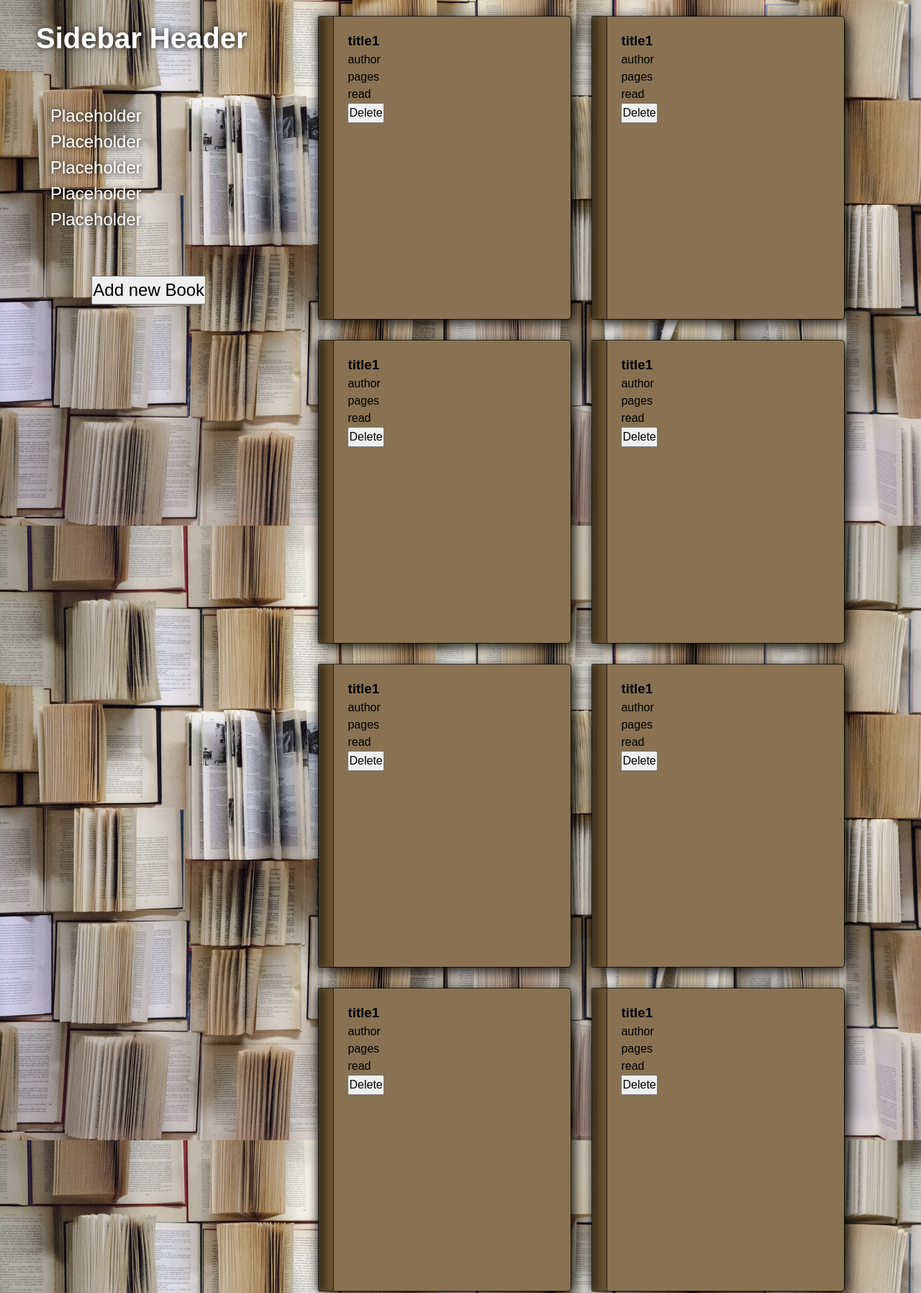
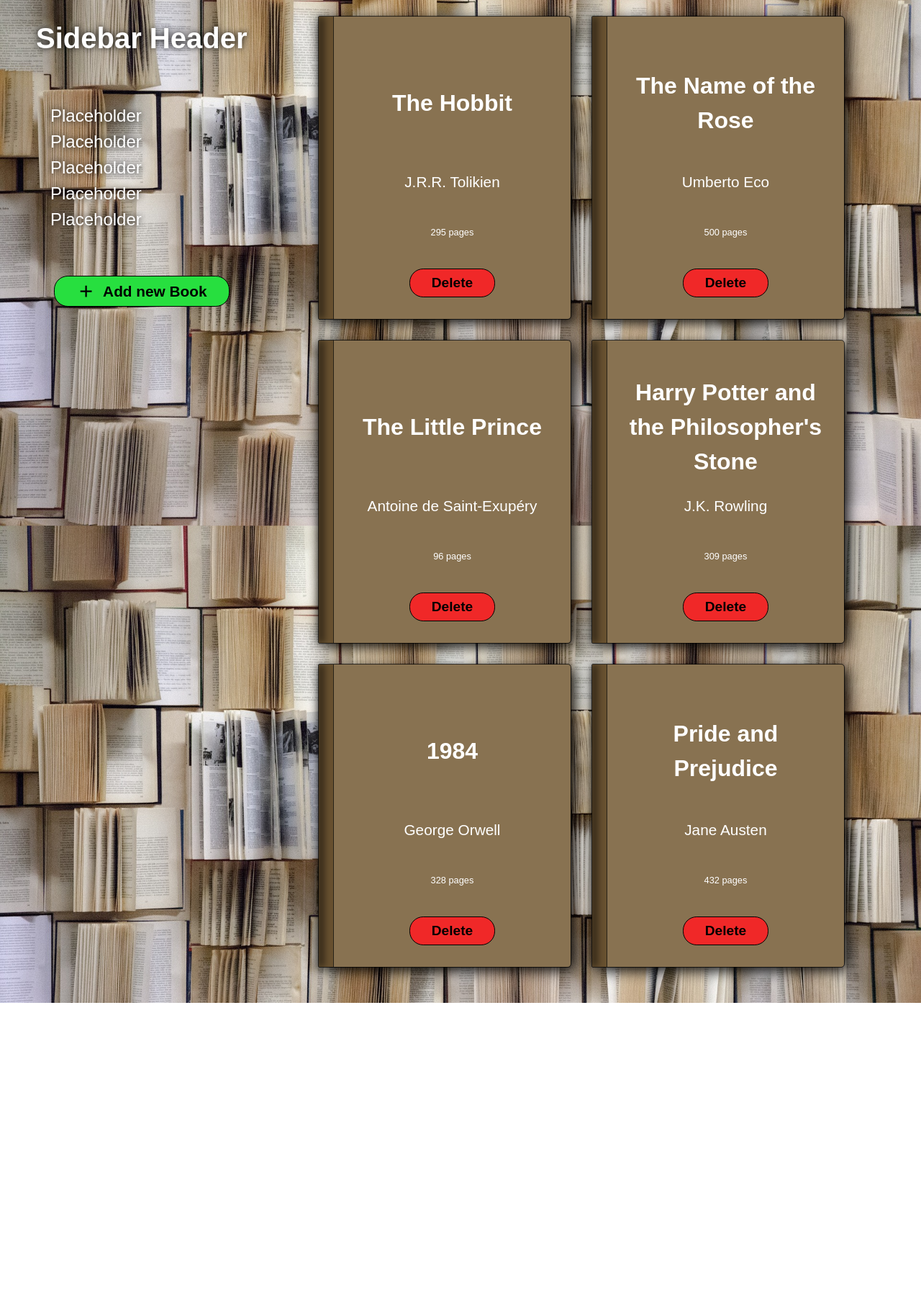
Before and after one commit to waechtler-hannes/library, a plain HTML site: page index.html in a window 1280 px wide. Shown: the part 123-1919 px from the top of the page at 72% size. After the commit the page ends 1516 px from the top, so only its background shows below. Drawn offline with Linux system fonts and the light colour scheme.

Commit message:
Add books from array to website
Changed layout of book-content.
Changed style of delete- and addBook-buttons.
Added book-content with javascript from the before created array.

```diff
--- a/index.html
+++ b/index.html
@@ -9,105 +9,25 @@
 </head>
 <body>
     <div class="website-layout">
-        <div class="main-content">
-            <div class="card">
-                <h3 class="title">title1</h3>
-                <p class="author">author</p>
-                <p class="pages">pages</p>
-                <p class="read">read</p>
-                <button type="button">Delete</button>
-            </div>
-            <div class="card">
-                <h3 class="title">title1</h3>
-                <p class="author">author</p>
-                <p class="pages">pages</p>
-                <p class="read">read</p>
-                <button type="button">Delete</button>
-            </div>
-            <div class="card">
-                <h3 class="title">title1</h3>
-                <p class="author">author</p>
-                <p class="pages">pages</p>
-                <p class="read">read</p>
-                <button type="button">Delete</button>
-            </div>
-            <div class="card">
-                <h3 class="title">title1</h3>
-                <p class="author">author</p>
-                <p class="pages">pages</p>
-                <p class="read">read</p>
-                <button type="button">Delete</button>
-            </div>
-            <div class="card">
-                <h3 class="title">title1</h3>
-                <p class="author">author</p>
-                <p class="pages">pages</p>
-                <p class="read">read</p>
-                <button type="button">Delete</button>
-            </div>
-            <div class="card">
-                <h3 class="title">title1</h3>
-                <p class="author">author</p>
-                <p class="pages">pages</p>
-                <p class="read">read</p>
-                <button type="button">Delete</button>
-            </div>
-            <div class="card">
-                <h3 class="title">title1</h3>
-                <p class="author">author</p>
-                <p class="pages">pages</p>
-                <p class="read">read</p>
-                <button type="button">Delete</button>
-            </div>
-            <div class="card">
-                <h3 class="title">title1</h3>
-                <p class="author">author</p>
-                <p class="pages">pages</p>
-                <p class="read">read</p>
-                <button type="button">Delete</button>
-            </div>
-            <div class="card">
-                <h3 class="title">title1</h3>
-                <p class="author">author</p>
-                <p class="pages">pages</p>
-                <p class="read">read</p>
-                <button type="button">Delete</button>
-            </div>
-            <div class="card">
-                <h3 class="title">title1</h3>
-                <p class="author">author</p>
-                <p class="pages">pages</p>
-                <p class="read">read</p>
-                <button type="button">Delete</button>
-            </div>
-            <div class="card">
-                <h3 class="title">title1</h3>
-                <p class="author">author</p>
-                <p class="pages">pages</p>
-                <p class="read">read</p>
-                <button type="button">Delete</button>
-            </div>
-            <div class="card">
-                <h3 class="title">title1</h3>
-                <p class="author">author</p>
-                <p class="pages">pages</p>
-                <p class="read">read</p>
-                <button type="button">Delete</button>
-            </div>
-        </div>
+        <div class="main-content"></div>
         <div class="sidebar">
             <div>
                 <h2>Sidebar Header</h2>
             </div>
             <div>
-                <p>Placeholder</p>
-                <p>Placeholder</p>
-                <p>Placeholder</p>
-                <p>Placeholder</p>
-                <p>Placeholder</p>
+                <p class="placeholder">Placeholder</p>
+                <p class="placeholder">Placeholder</p>
+                <p class="placeholder">Placeholder</p>
+                <p class="placeholder">Placeholder</p>
+                <p class="placeholder">Placeholder</p>
             </div>
             <div class="sidebar-button">
-                <p><button type="button">Add new Book</button></p>
+                <button type="button">
+                    <svg xmlns="http://www.w3.org/2000/svg" height="24px" viewBox="0 -960 960 960" width="24px" fill="currentColor">
+                        <path d="M440-440H200v-80h240v-240h80v240h240v80H520v240h-80v-240Z"/>
+                    </svg>
+                    <p>Add new Book</p>
+                </button>
             </div>
         </div>
         <div class="header">
--- a/script.js
+++ b/script.js
@@ -1,11 +1,11 @@
 const myLibrary = [];
 
 addBookToLibrary("The Hobbit", "J.R.R. Tolikien", 295, false);
-addBookToLibrary("Der Name der Rose", "Umberto Eco", 500, true);
-addBookToLibrary("Der kleine Prinz", "Antoine de Saint-Exupéry", 96, false);
-addBookToLibrary("Harry Potter und der Stein der Weisen", "J.K. Rowling", 309, false);
+addBookToLibrary("The Name of the Rose", "Umberto Eco", 500, true);
+addBookToLibrary("The Little Prince", "Antoine de Saint-Exupéry", 96, false);
+addBookToLibrary("Harry Potter and the Philosopher's Stone", "J.K. Rowling", 309, false);
 addBookToLibrary("1984", "George Orwell", 328, true);
-addBookToLibrary("Stolz und Vorurteil", "Jane Austen", 432, false);
+addBookToLibrary("Pride and Prejudice", "Jane Austen", 432, false);
 
 function Book(title, author, pages, read) {
     this.title = title;
@@ -21,10 +21,33 @@ function addBookToLibrary(title, author, pages, read) {
 function displayBooks(array) {
     const libraryDisplay = document.querySelector(".main-content")
     array.forEach(book => {
+        // Create needed Elements
         const bookElement = document.createElement("div");
-        bookElement.textContent = book.title;
+        const title = document.createElement("h3");
+        const author = document.createElement("p");
+        const pages = document.createElement("p");
+        const deleteButton = document.createElement("div");
+        const button = document.createElement("button");
+        // Add classes to Elements
+        bookElement.classList.add("book");
+        title.classList.add("title");
+        author.classList.add("author");
+        pages.classList.add("pages");
+        deleteButton.classList.add("delete-button");
+        button.classList.add("button");
+        // Add Text-Content
+        title.textContent = book.title;
+        author.textContent = book.author;
+        pages.textContent = book.pages + " pages";
+        button.textContent = "Delete";
+        // Append Elements
         libraryDisplay.appendChild(bookElement);
+        bookElement.appendChild(title);
+        bookElement.appendChild(author);
+        bookElement.appendChild(pages);
+        bookElement.appendChild(deleteButton);
+        deleteButton.appendChild(button);
     });
 }
 
-// displayBooks(myLibrary);
+displayBooks(myLibrary);
--- a/style.css
+++ b/style.css
@@ -20,6 +20,8 @@ input, button, textarea, select {
 
 /**********/
 
+/* Layout */
+
 .website-layout {
     display: grid;
     grid-template-areas:
@@ -29,6 +31,8 @@ input, button, textarea, select {
     background-image: url(./img/background.jpg);
     background-size: 100%;
 }
+
+/* Header */
 
 .header {
     grid-area: header;
@@ -47,6 +51,8 @@ input, button, textarea, select {
     font-size: 5rem;
 }
 
+/* Sidebar */
+
 .sidebar {
     grid-area: sidebar;
     position: sticky;
@@ -64,7 +70,7 @@ input, button, textarea, select {
     text-shadow: 0px 0px 10px black;
 }
 
-.sidebar p {
+.sidebar .placeholder {
     font-size: 1.5rem;
     text-shadow: 0px 0px 10px black;
     margin-left: 20px;
@@ -73,6 +79,30 @@ input, button, textarea, select {
 .sidebar .sidebar-button {
     justify-self: center;
 }
+
+.sidebar-button button {
+    font-size: 1.3rem;
+    padding: 5px 30px;
+    font-weight: bold;
+    border-radius: 1.2rem;
+    border: 1px solid black;
+    background-color: rgb(39, 223, 63);
+    display: flex;
+    align-items: center;
+    gap: 10px
+}
+
+.sidebar-button button:hover {
+    transform: scale(1.1);
+    cursor: pointer;
+}
+
+.sidebar-button svg {
+    height: 1.7rem;
+    width: 1.7rem;
+}
+
+/* Main-content */
 
 .main-content {
     grid-area: main-content;
@@ -83,8 +113,10 @@ input, button, textarea, select {
     padding: 50px;
 }
 
-.card {
-    padding: 20px;
+/* Books */
+
+.book {
+    padding: 50px 20px 20px 20px;
     background-color: rgba(136, 114, 81);
     border-radius: 1px;
     border-top-right-radius: 4px;
@@ -93,9 +125,16 @@ input, button, textarea, select {
     box-shadow: 5px 5px 20px 0px rgba(0, 0, 0);
     border-left: 20px solid rgba(88, 65, 31, 0.658);
     position: relative;
+    display: grid;
+    grid-template-rows: 40%;
+    gap: 10px;
+    grid-auto-rows: 1fr;
+    align-items: center;
+    color: white;
+    text-align: center;
 }
 
-.card:before {
+.book:before {
     content: " ";
     position: absolute;
     top: 0px;
@@ -105,3 +144,29 @@ input, button, textarea, select {
     border-left: 1px solid rgba(0, 0, 0, 0.7);
     box-shadow: -22px 0px 10px 0px rgba(0, 0, 0, 0.5);
 }
+
+.title {
+    font-size: 2rem;
+}
+
+.author {
+    font-size: 1.3rem;
+}
+
+.pages {
+    font-size: 0.8rem;
+}
+
+.delete-button button {
+    font-size: 1.2rem;
+    padding: 5px 30px;
+    font-weight: bold;
+    border-radius: 1.2rem;
+    border: 1px solid black;
+    background-color: rgb(240, 40, 40);
+}
+
+.delete-button button:hover {
+    transform: scale(1.1);
+    cursor: pointer;
+}
```
